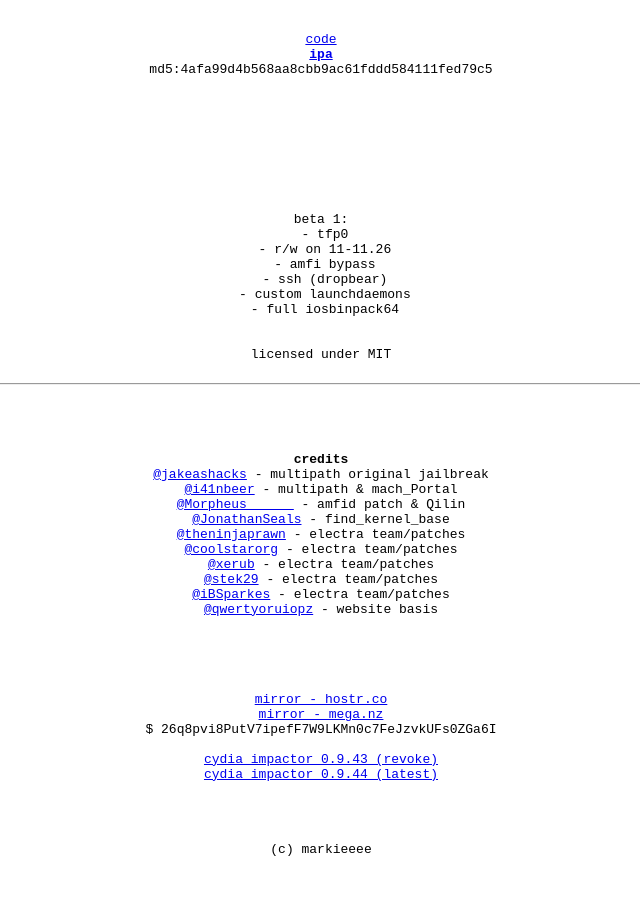
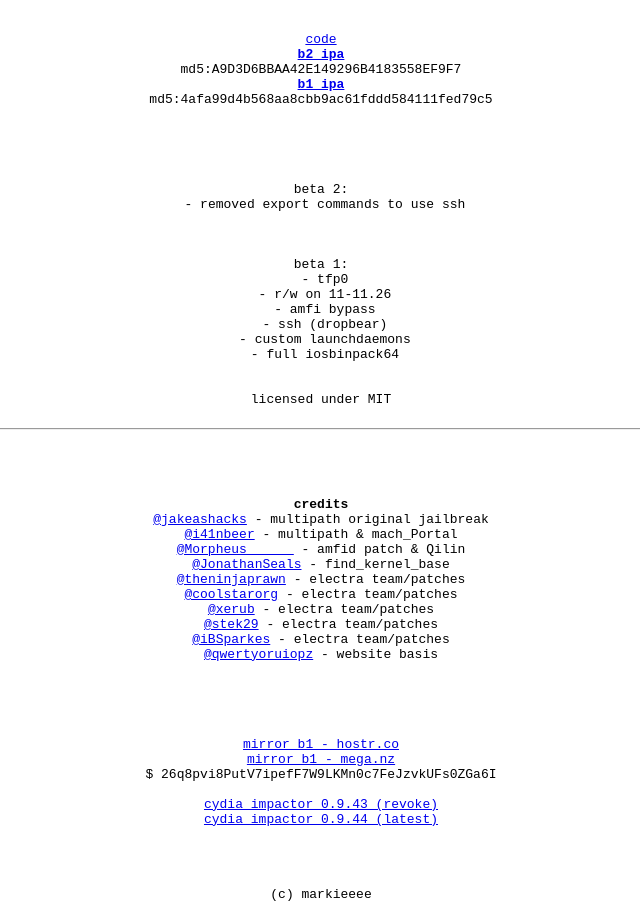
Before and after one commit to markie-dev/mu1ti_path, a plain HTML site: page index.html in a window 1280 px wide. Shown: the part 146-1061 px from the top of the page, without its empty margins (319-959 px from the left). Before the commit the page ends 1016 px from the top, so only its background shows below. Drawn offline with Linux system fonts and the light colour scheme.

Commit message:
updated website for b2

```diff
--- a/index.html
+++ b/index.html
@@ -1,20 +1,23 @@
 <center><pre>
 
 
-beta 1.0
+beta 2.0
 <b>for all iOS 11 64 bit devices under 11.4</b>
 
 <h1>mu1ti_Path</h1>
 
 <a href=https://github.com/markieeee/mu1ti_path>code</a>
-<b><a href=https://github.com/markieeee/mu1ti_path/raw/master/multi_path.ipa>ipa</a></b>
+<b><a href=https://github.com/markieeee/mu1ti_path/raw/master/multipath%20b2.ipa>b2 ipa</a></b>
+md5:A9D3D6BBAA42E149296B4183558EF9F7
+<b><a href=https://github.com/markieeee/mu1ti_path/raw/master/multipath%20b2.ipa>b1 ipa</a></b>
 md5:4afa99d4b568aa8cbb9ac61fddd584111fed79c5
 
 
 
 
 
-
+beta 2:
+ - removed export commands to use ssh
 
 
 
@@ -49,8 +52,8 @@ licensed under MIT
 
 
 
-<a href="https://hostr.co/ZdXuRhHPEWWt">mirror - hostr.co</a>
-<a href="https://mega.nz/#!iXIFxAgY">mirror - mega.nz</a>
+<a href="https://hostr.co/ZdXuRhHPEWWt">mirror b1 - hostr.co</a>
+<a href="https://mega.nz/#!iXIFxAgY">mirror b1 - mega.nz</a>
 $ 26q8pvi8PutV7ipefF7W9LKMn0c7FeJzvkUFs0ZGa6I
 
 <a href="https://cache.saurik.com/impactor/win/Impactor_0.9.43.zip">cydia impactor 0.9.43 (revoke)</a>
```
